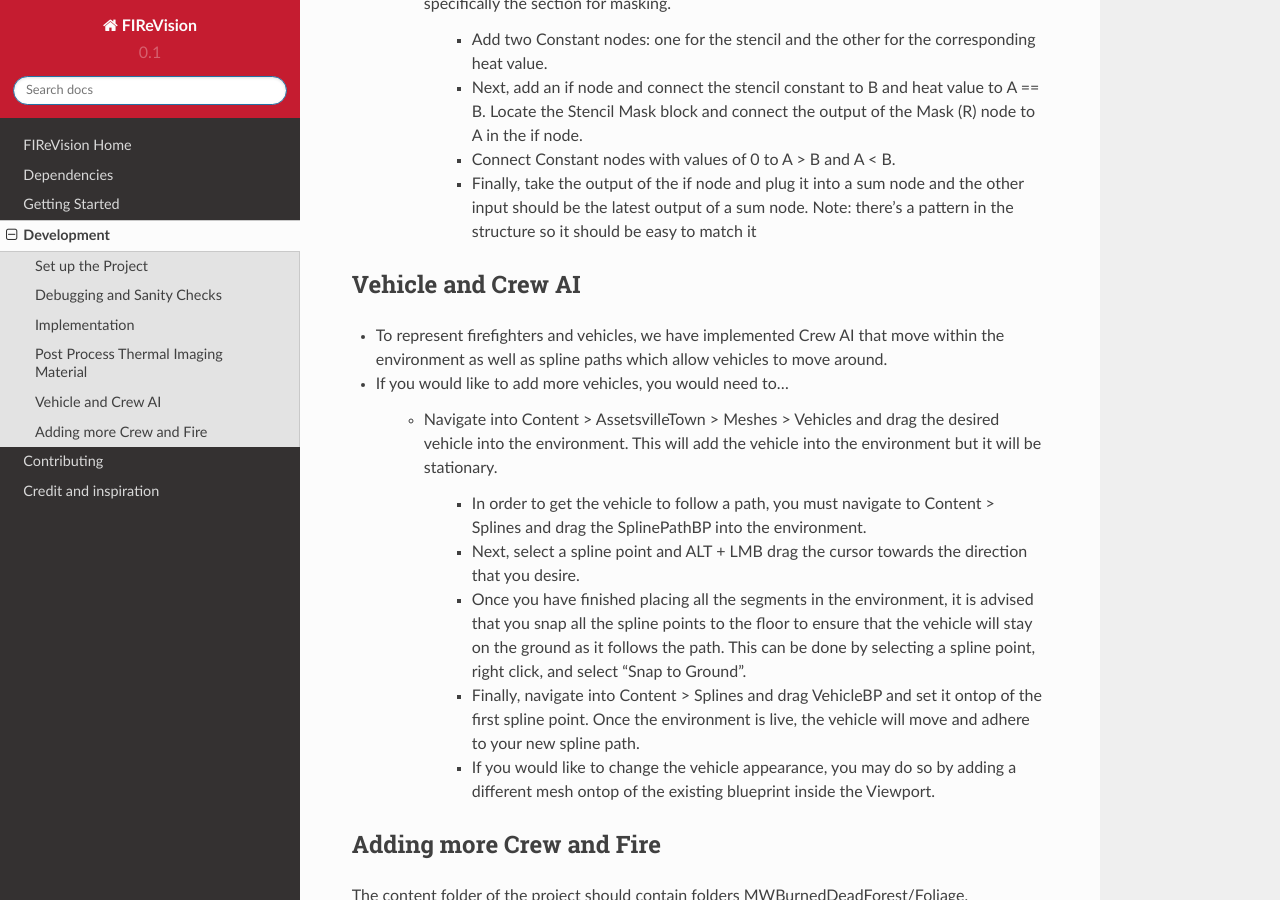
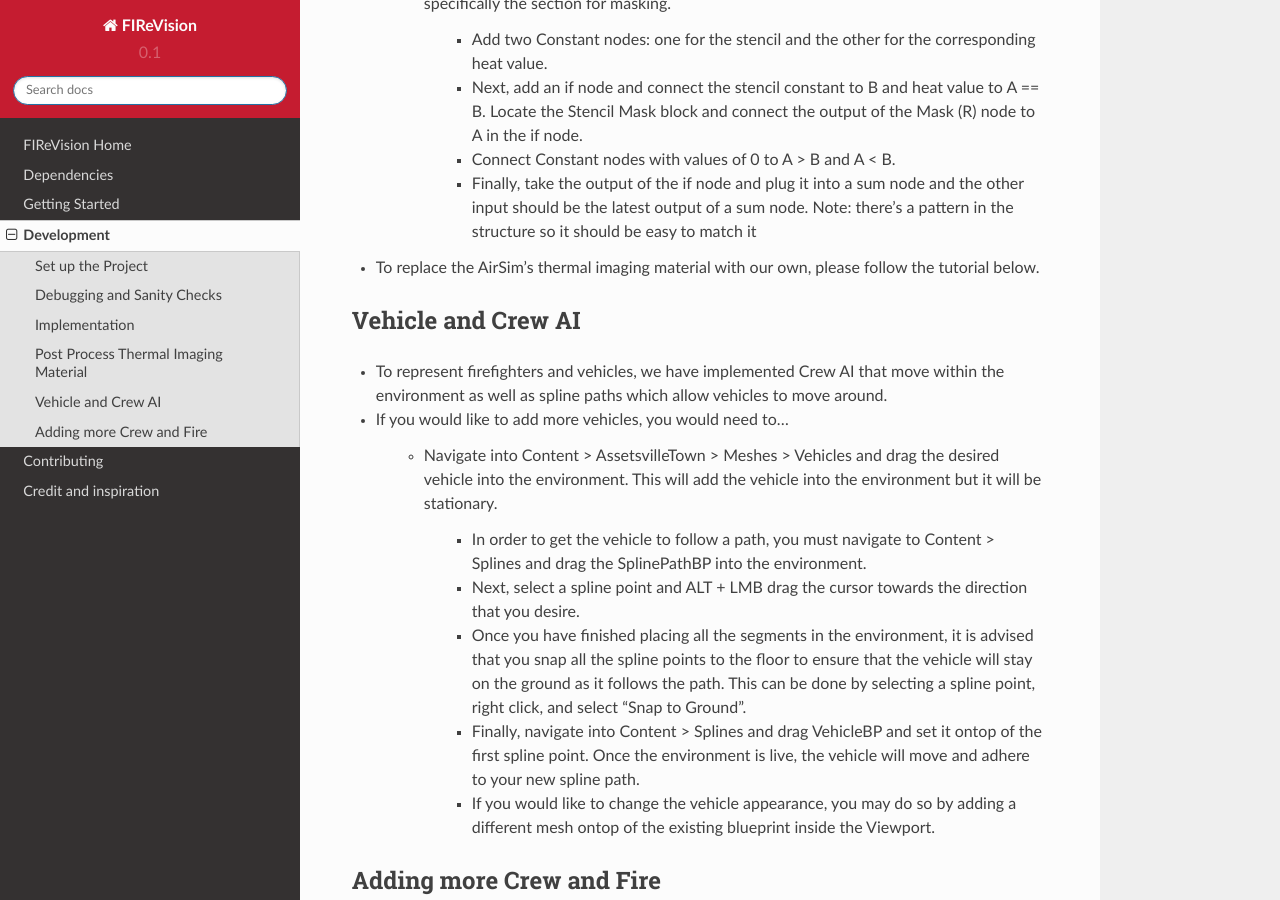
Before and after one commit to castacks/firevision_sim, a Sphinx documentation site: the page built from docs/development.rst, in a window 1280 px wide and 900 px high, scrolled down 1849 px. Built offline with Sphinx 7.4.7 and the Read the Docs theme 2.0.0, drawn with Linux system fonts in a browser that asks for light colours; pages that are not in the unit, such as notebooks, are missing from menus.

Commit message:
Update development.rst

```diff
--- a/docs/development.rst
+++ b/docs/development.rst
@@ -54,6 +54,7 @@ Post Process Thermal Imaging Material
         - Next, add an if node and connect the stencil constant to B and heat value to A == B. Locate the Stencil Mask block and connect the output of the Mask (R) node to A in the if node.
         - Connect Constant nodes with values of 0 to A > B and A < B.
         - Finally, take the output of the if node and plug it into a sum node and the other input should be the latest output of a sum node. Note: there’s a pattern in the structure so it should be easy to match it
+- To replace the AirSim's thermal imaging material with our own, please follow the tutorial below.
 
 Vehicle and Crew AI
 -----
```
